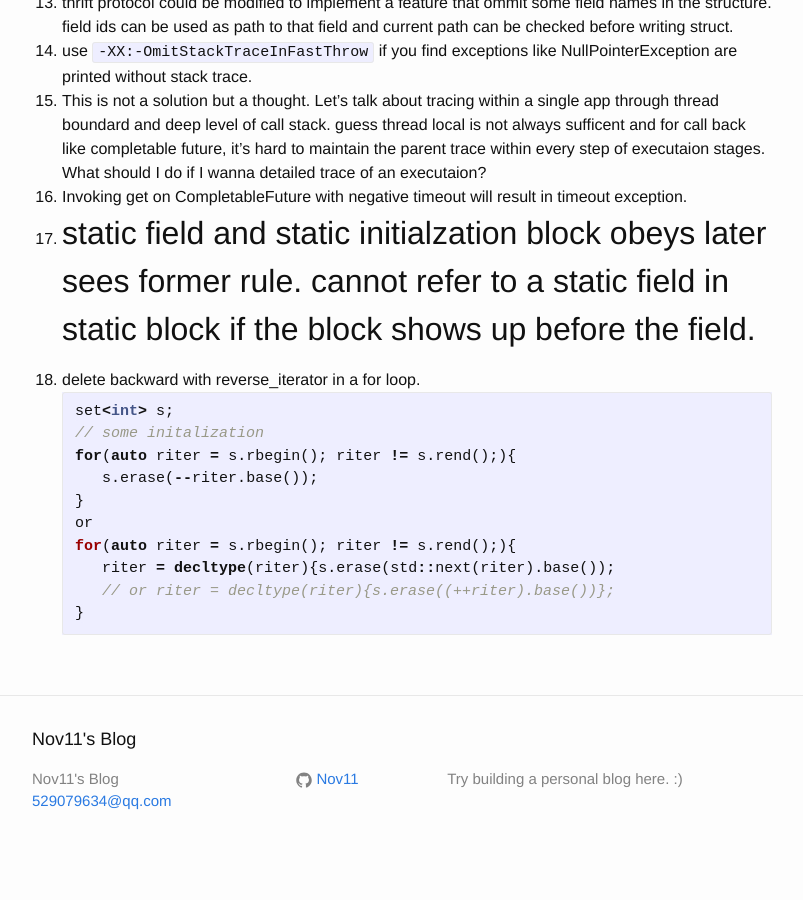
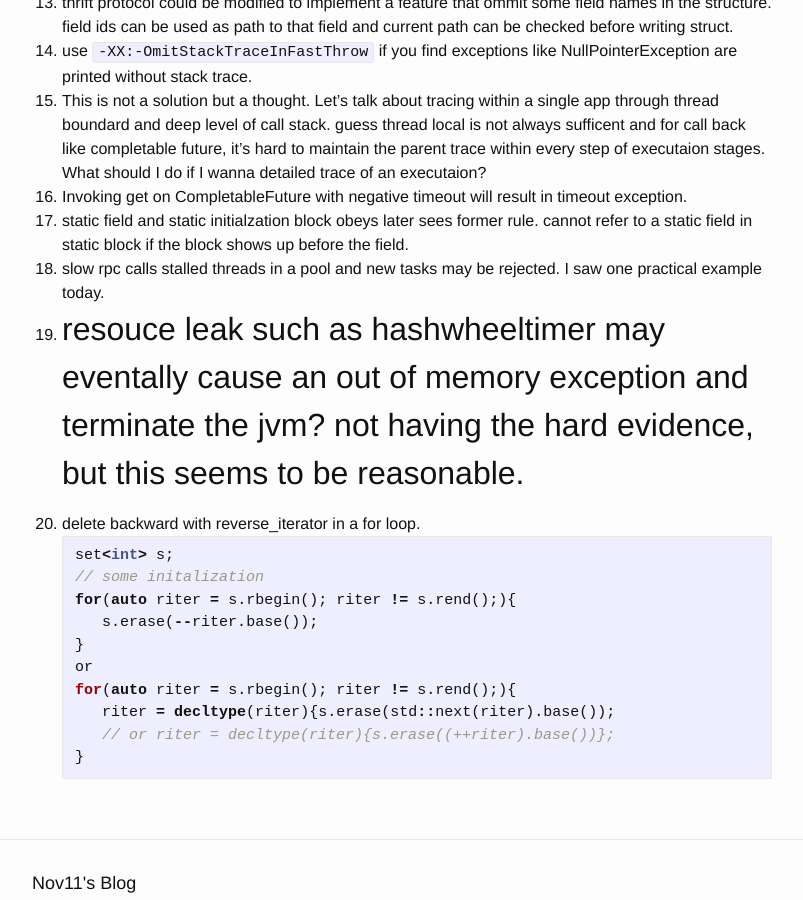
Before and after one commit to Nov11/Nov11.github.io, a Jekyll site: the page built from _posts/2018-06-04-notes-of-miscellaneousness.md, in a window 1280 px wide and 900 px high, scrolled down 1091 px. Shown: the whole window, without its empty margins (238-1041 px from the left). Built offline with Jekyll 4.4.1, drawn with Linux system fonts in a browser that asks for light colours; before the commit the page ends 1964 px from its top, so only the background shows below that.

Commit message:
Update 2018-06-04-notes-of-miscellaneousness.md

````diff
--- a/_posts/2018-06-04-notes-of-miscellaneousness.md
+++ b/_posts/2018-06-04-notes-of-miscellaneousness.md
@@ -39,6 +39,8 @@
 15. This is not a solution but a thought. Let's talk about tracing within a single app through thread boundard and deep level of call stack. guess thread local is not always sufficent and for call back like completable future, it's hard to maintain the parent trace within every step of executaion stages. What should I do if I wanna detailed trace of an executaion?
 16. Invoking get on CompletableFuture with negative timeout will result in timeout exception.
 17. static field and static initialzation block obeys later sees former rule. cannot refer to a static field in static block if the block shows up before the field.
+18. slow rpc calls stalled threads in a pool and new tasks may be rejected. I saw one practical example today.
+19. resouce leak such as hashwheeltimer may eventally cause an out of memory exception and terminate the jvm? not having the hard evidence, but this seems to be reasonable.
 ---------------------------------------
 1. delete backward with reverse_iterator in a for loop.
    ```c++
````
